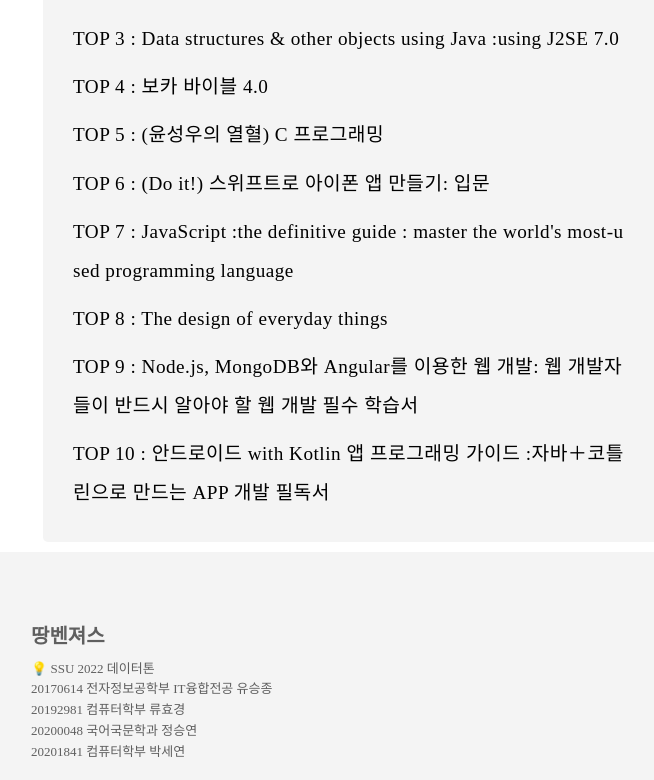
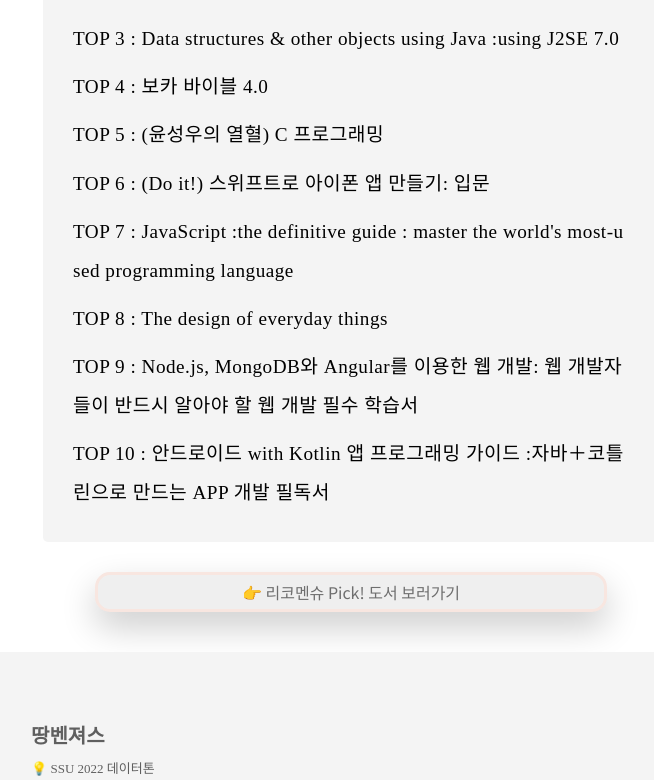
Before and after one commit to seyxxn/lecommendSSU, a React (Create React App) app in the folder lecommend-ssu/: page /recommend in a window 1280 px wide. Shown: the part 2002-2782 px from the top of the page, without its empty margins (289-943 px from the left). Built offline with nearby package versions, Linux system fonts and the light colour scheme.

Commit message:
리코멘슈 픽 버튼 완성, 셀렉트 박스 비완

```diff
--- a/lecommend-ssu/src/App.css
+++ b/lecommend-ssu/src/App.css
@@ -446,6 +446,42 @@
   margin: 10px;
 }
 
+.lecommendssu-pick-btn {
+  width: 40vw;
+  height: 5vh;
+  color: #fff;
+  font-size: 1em;
+  margin: auto;
+  display: block;
+  margin-top: 30px;
+  margin-bottom: 40px;
+  border: none;
+  box-shadow: 0 15px 35px rgba(0, 0, 0, 0.2);
+  transition: 0.25s;
+  border-radius: 15px;
+  text-decoration: none;
+
+  border: 3px solid #f8e6e0;
+  color: #6e6e6e;
+}
+
+.lecommendssu-pick-btn:hover {
+  background-color: #f8e6e0;
+  color: #6e6e6e;
+
+  letter-spacing: 2px;
+  transform: scale(1.2);
+  cursor: pointer;
+}
+
+.lecommendssu-pick-btn:active {
+  transform: scale(1.5);
+}
+
+.lecommendssu-pick {
+  text-align: center;
+}
+
 /* 화면 축소 */
 @media screen and (max-width: 1030px) {
   .icon {
@@ -519,6 +555,11 @@
   select {
     width: 25vw;
   }
+
+  .lecommendssu-pick-btn {
+    width: 40vw;
+    height: 10vh;
+  }
 }
 
 .date {
@@ -533,25 +574,9 @@
   margin-bottom: 20vh;
 }
 
-.predictCongestionTime {
+.predictCongestionTimeImg {
+  width: 90%;
   margin: 0 auto;
   text-align: center;
   justify-content: center;
-
-  margin-top: 30px;
-  height: 80px;
-  line-height: 80px;
-
-  font-style: normal;
-  font-weight: 1000;
-  font-size: 8vw;
 }
-
-.notCongestion {
-  color: #5f5f5f;
-}
-
-.mostCongestion {
-  color: #ff1919;
-  font-size: 10vw;
-}
--- a/lecommend-ssu/src/pages/Recommend.jsx
+++ b/lecommend-ssu/src/pages/Recommend.jsx
@@ -10,6 +10,7 @@
 function Recommend() {
   const [selectedMajor, setSelectedMajor] = useState("컴퓨터학부");
   const [selectedGrade, setSelectedGrade] = useState("20학번");
+  const [showLecommend, setShowLecommend] = useState(false);
 
   const handleMajorClick = (item) => {
     setSelectedMajor(item);
@@ -34,7 +35,7 @@
         입니다.
         <br></br>
         <br></br>
-        💡리코멘슈 pick! 추천 자료 - 대출 도서 TOP 10을 바탕으로 관련된 외부
+        💡리코멘슈 Pick! 추천 자료 - 대출 도서 TOP 10을 바탕으로 관련된 외부
         도서를 추천해줍니다. (출처 : 도서별 상세정보 - 국립중앙도서관 제공)
         <br></br>
       </div>
@@ -132,6 +133,23 @@
               </span>
             ))}
         </div>
+        <button
+          className="lecommendssu-pick-btn"
+          onClick={() => setShowLecommend(true)}
+        >
+          👉 리코멘슈 Pick! 도서 보러가기
+        </button>
+        {showLecommend && (
+          <div>
+            <div className="lecommendssu-pick recommend-second-title">
+              어떤 책과 관련된 외부 도서를 추천받고 싶은가요?
+            </div>
+            {/* <select> */}
+
+            {/* </select> */}
+            <div className="recommend-content">1. 이런책 </div>
+          </div>
+        )}
       </div>
     </div>
   );
```
